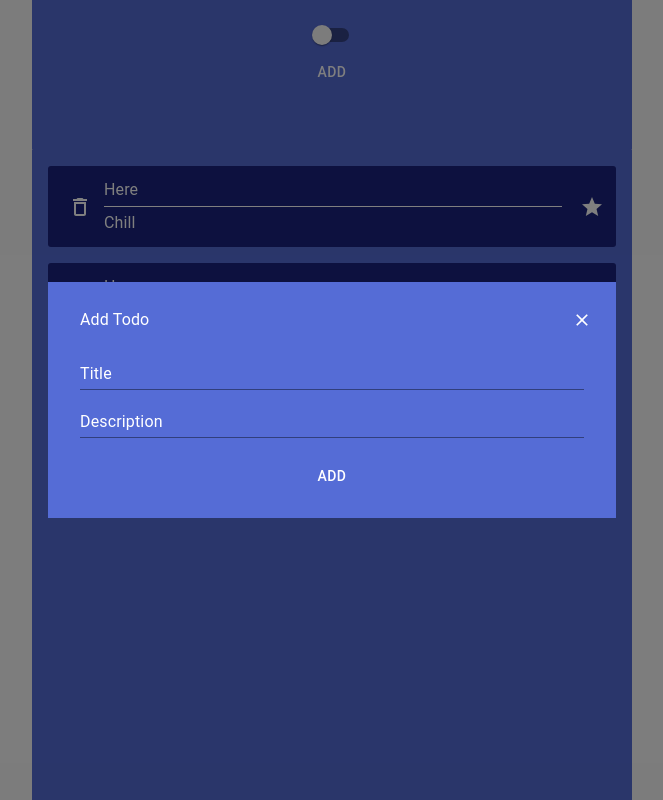
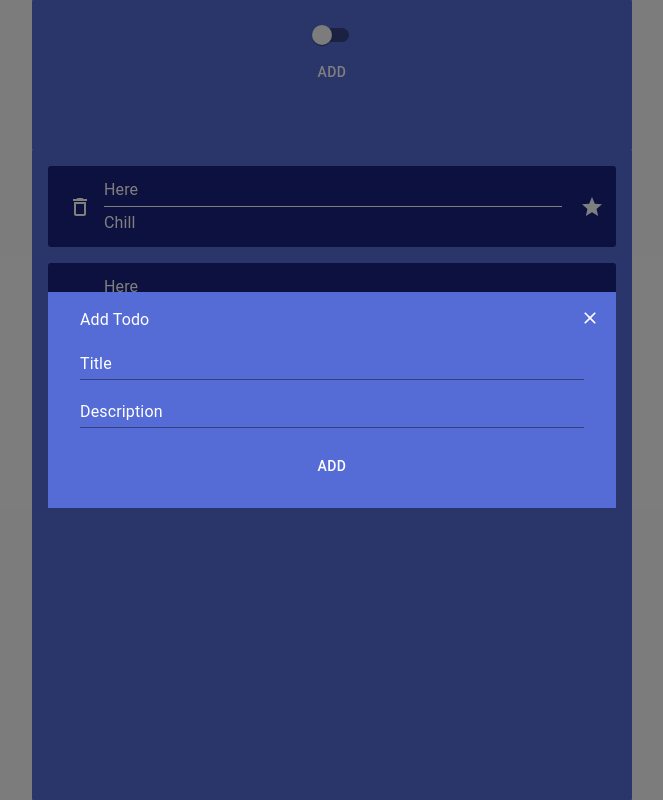
Before and after one commit to jeron1moo/todo, a React (Create React App) app: page / in a window 1280 px wide. Both pictures are taken after a click on the button "ADD". Shown: the whole page, without its empty margins (308-971 px from the left). Built offline with nearby package versions, Linux system fonts and the light colour scheme.

Commit message:
before action creator

```diff
--- a/package.json
+++ b/package.json
@@ -15,6 +15,7 @@
     "react-router-dom": "^5.2.0",
     "react-scripts": "4.0.3",
     "redux": "^4.1.1",
+    "reselect": "^4.0.0",
     "web-vitals": "^1.0.1"
   },
   "scripts": {
--- a/src/components/Modal/Modal.jsx
+++ b/src/components/Modal/Modal.jsx
@@ -13,12 +13,6 @@ const CustomModal = ({ modalName, buttonName, children }) => {
 
   const handleClose = () => {
     setOpen(false);
-  };
-
-  const newChildren = { ...children };
-  newChildren.props = {
-    ...children.props,
-    handleClose,
   };
 
   return (
@@ -44,7 +38,7 @@ const CustomModal = ({ modalName, buttonName, children }) => {
               <CloseIcon className={classes.modalClose} fontSize="small" />
             </IconButton>
           </Box>
-          {newChildren}
+          {React.cloneElement(children, { handleClose })}
         </Box>
       </Modal>
     </Box>
--- a/src/components/Modal/styles.js
+++ b/src/components/Modal/styles.js
@@ -8,6 +8,7 @@ export default makeStyles((theme) => ({
     verticalAlign: 'middle',
   },
   modalContent: {
+    position: 'relative',
     color: theme.palette.secondary.main,
     backgroundColor: theme.palette.primary.main,
     padding: theme.spacing(2, 4, 3),
@@ -26,7 +27,9 @@ export default makeStyles((theme) => ({
     color: theme.palette.secondary.main,
   },
   modalButton: {
-    marginRight: '-20px',
+    position: 'absolute',
+    right: '4px',
+    top: '4px',
   },
   modalTitle: {
     display: 'inline',
--- a/src/components/Todo/Todo.jsx
+++ b/src/components/Todo/Todo.jsx
@@ -14,12 +14,8 @@ export const Todo = ({ error }) => {
   }
   return (
     <Box className={classes.todoContainer}>
-      <Box className={classes.todoItem}>
-        <TodoNav />
-      </Box>
-      <Box className={classes.todoItem}>
-        <TodoList />
-      </Box>
+      <TodoNav className={classes.todoItem} />
+      <TodoList className={classes.todoItem} />
     </Box>
   );
 };
--- a/src/components/TodoList/TodoList.jsx
+++ b/src/components/TodoList/TodoList.jsx
@@ -1,14 +1,21 @@
 import React from 'react';
 import { Box, List } from '@material-ui/core';
-import { connect, useDispatch } from 'react-redux';
+import { useDispatch, useSelector } from 'react-redux';
+import { createSelector } from 'reselect';
 import TodoItem from '../TodoItem';
 import { archiveTodo, pinTodo } from '../../redux/actions/todo';
 import useStyles from './styles';
 
-export const TodoList = ({ loading, todos }) => {
+const selectInboxAndPinnedTodos = createSelector(
+  (state) => state.todos,
+  (todos) =>
+    todos.filter((t) => t.state === 'TODO_INBOX' || t.state === 'TODO_PINNED'),
+);
+
+export const TodoList = ({ loading, className }) => {
   const classes = useStyles();
   const dispatch = useDispatch();
-
+  const todosList = useSelector(selectInboxAndPinnedTodos);
   const onArchiveTodo = (id) => dispatch(archiveTodo(id));
   const onPinTodo = (id) => dispatch(pinTodo(id));
 
@@ -21,18 +28,18 @@ export const TodoList = ({ loading, todos }) => {
     return <Box className={classes.loadingTodos}>loading</Box>;
   }
 
-  if (todos.length === 0) {
+  if (todosList.length === 0) {
     return <Box className={classes.emptyTodos}>empty</Box>;
   }
 
   const todosInOrder = [
-    ...todos.filter((t) => t.state === 'TODO_PINNED'),
-    ...todos.filter((t) => t.state !== 'TODO_PINNED'),
+    ...todosList.filter((t) => t.state === 'TODO_PINNED'),
+    ...todosList.filter((t) => t.state !== 'TODO_PINNED'),
   ];
   return (
     <>
       {todosInOrder.length > 0 && (
-        <List className={classes.listTodos}>
+        <List className={`${classes.todoNav} ${className || ''}`}>
           {todosInOrder.map((todo) => (
             <TodoItem key={todo.id} todo={todo} {...events} />
           ))}
@@ -42,8 +49,4 @@ export const TodoList = ({ loading, todos }) => {
   );
 };
 
-export default connect(({ todos }) => ({
-  todos: todos.filter(
-    (t) => t.state === 'TODO_INBOX' || t.state === 'TODO_PINNED',
-  ),
-}))(TodoList);
+export default TodoList;
--- a/src/components/TodoNav/TodoNav.jsx
+++ b/src/components/TodoNav/TodoNav.jsx
@@ -1,5 +1,5 @@
 import React from 'react';
-import { connect, useDispatch } from 'react-redux';
+import { useDispatch } from 'react-redux';
 import { Box, Switch } from '@material-ui/core';
 import AddTodo from '../AddTodo';
 import { addTodo } from '../../redux/actions/todo';
@@ -7,7 +7,7 @@ import applyTheme from '../../redux/actions/theme';
 import useStyles from './styles';
 import Modal from '../Modal';
 
-const TodoNav = () => {
+const TodoNav = ({ className }) => {
   const classes = useStyles();
   const dispatch = useDispatch();
 
@@ -19,7 +19,7 @@ const TodoNav = () => {
   };
 
   return (
-    <Box className={classes.todoNav}>
+    <Box className={`${classes.todoNav} ${className || ''}`}>
       <Switch onChange={() => onApplyTheme()} name="themeSwitch" />
       <Modal modalName="Add Todo" buttonName="Add">
         <AddTodo {...events} />
@@ -28,6 +28,4 @@ const TodoNav = () => {
   );
 };
 
-export default connect(({ todos }) => ({
-  todos,
-}))(TodoNav);
+export default TodoNav;
--- a/src/components/TodoNav/styles.js
+++ b/src/components/TodoNav/styles.js
@@ -5,6 +5,9 @@ export default makeStyles((theme) => ({
     backgroundColor: theme.palette.primary.main,
     color: theme.palette.secondary.main,
     padding: theme.spacing(2, 4, 3),
+    '& .Mui-checked': {
+      color: theme.palette.secondary.main,
+    },
   },
   themeButton: {
     color: theme.palette.secondary.main,
--- a/src/styles/darkTheme.js
+++ b/src/styles/darkTheme.js
@@ -20,8 +20,4 @@ export default createTheme({
       paper: '#424242',
     },
   },
-  background: {
-    default: '#303030',
-    paper: '#424242',
-  },
 });
--- a/src/styles/lightTheme.js
+++ b/src/styles/lightTheme.js
@@ -20,8 +20,4 @@ export default createTheme({
       paper: '#fff',
     },
   },
-  background: {
-    default: '#fafafa',
-    paper: '#fff',
-  },
 });
```
Also changed, not shown: 1 other file (tests, documents, lock files or other folders).
